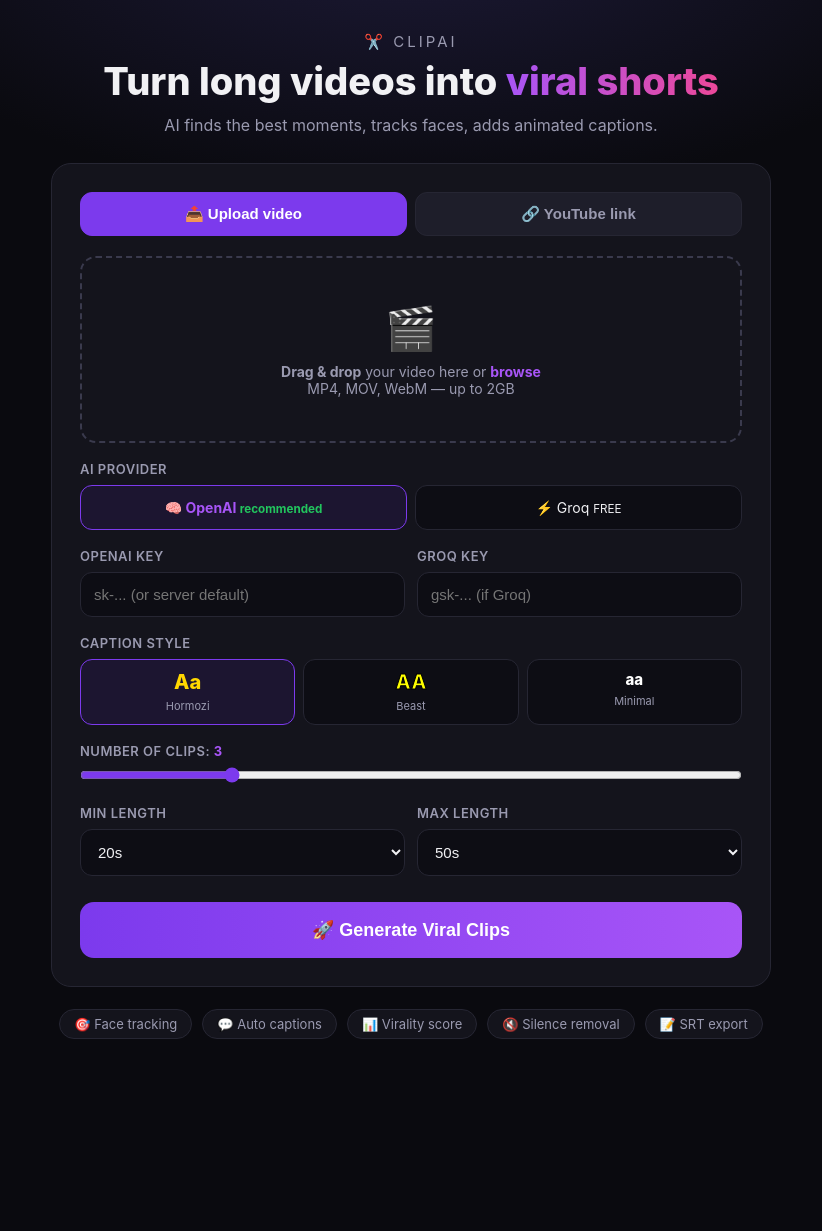
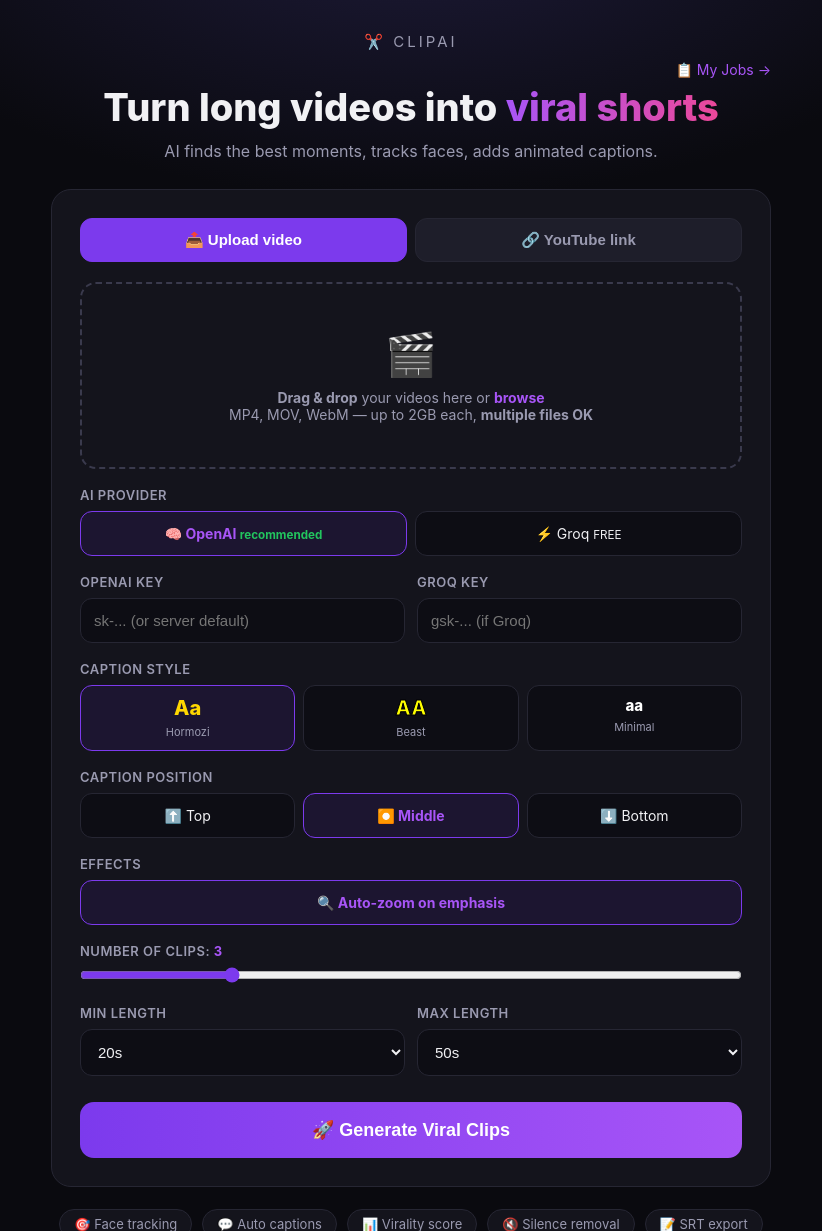
Before and after one commit to tanvirvaioff/clipai, a Flask app: page / in a window 1280 px wide. Shown: the top 1231 px of the page, without its empty margins (229-1051 px from the left). Before the commit the page ends 1039 px from the top, so only its background shows below. Run offline with Flask 3, Linux system fonts and the light colour scheme.

Commit message:
v3: opus/submagic upgrades + bulk processing + tracking fixes

```diff
--- a/templates/index.html
+++ b/templates/index.html
@@ -46,6 +46,7 @@ button.go:hover{transform:translateY(-1px);box-shadow:0 8px 24px rgba(124,58,237
 </style></head>
 <body><div class="wrap">
 <div class="logo">✂️ ClipAI</div>
+<div style="text-align:right;margin-bottom:6px"><a href="/jobs" style="color:var(--acc2);font-size:14px;text-decoration:none">📋 My Jobs →</a></div>
 <h1>Turn long videos into <span class="grad">viral shorts</span></h1>
 <p class="sub">AI finds the best moments, tracks faces, adds animated captions.</p>
 <form action="/start" method="post" enctype="multipart/form-data" id="f">
@@ -56,11 +57,11 @@ button.go:hover{transform:translateY(-1px);box-shadow:0 8px 24px rgba(124,58,237
 </div>
 <div id="drop" onclick="document.getElementById('file').click()">
 <div class="big">🎬</div>
-<p><b>Drag & drop</b> your video here or <b style="color:var(--acc2)">browse</b><br>MP4, MOV, WebM — up to 2GB</p>
+<p><b>Drag & drop</b> your videos here or <b style="color:var(--acc2)">browse</b><br>MP4, MOV, WebM — up to 2GB each, <b>multiple files OK</b></p>
 <div class="fname" id="fname"></div>
 </div>
-<input type="file" id="file" name="video" accept="video/*" onchange="picked(this)">
-<div id="ytbox"><input type="text" name="youtube_url" placeholder="https://youtube.com/watch?v=..."></div>
+<input type="file" id="file" name="video" accept="video/*" multiple onchange="picked(this)">
+<div id="ytbox"><textarea name="youtube_urls" rows="3" style="width:100%;background:#0d0d14;border:1px solid var(--border);color:var(--txt);border-radius:12px;padding:14px;font-size:15px" placeholder="Paste YouTube URLs — one per line (bulk OK)&#10;https://youtube.com/watch?v=..."></textarea></div>
 
 <label class="lbl">AI Provider</label>
 <div class="seg">
@@ -77,6 +78,18 @@ button.go:hover{transform:translateY(-1px);box-shadow:0 8px 24px rgba(124,58,237
 <label><input type="radio" name="caption_style" value="hormozi" checked><span class="sw" style="color:#ffd700">Aa</span><small>Hormozi</small></label>
 <label><input type="radio" name="caption_style" value="beast"><span class="sw" style="color:#ffff00;-webkit-text-stroke:1px #000">AA</span><small>Beast</small></label>
 <label><input type="radio" name="caption_style" value="minimal"><span class="sw" style="color:#fff;font-size:15px">aa</span><small>Minimal</small></label>
+</div>
+
+<label class="lbl">Caption position</label>
+<div class="seg">
+<label><input type="radio" name="caption_pos" value="top"><span>⬆️ Top</span></label>
+<label><input type="radio" name="caption_pos" value="middle" checked><span>⏺️ Middle</span></label>
+<label><input type="radio" name="caption_pos" value="bottom"><span>⬇️ Bottom</span></label>
+</div>
+
+<label class="lbl">Effects</label>
+<div class="seg">
+<label><input type="checkbox" name="auto_zoom" checked><span>🔍 Auto-zoom on emphasis</span></label>
 </div>
 
 <label class="lbl">Number of clips: <span class="rval" id="nv">3</span></label>
@@ -97,12 +110,12 @@ document.getElementById('tUp').classList.toggle('on',m=='up');
 document.getElementById('tYt').classList.toggle('on',m=='yt');
 document.getElementById('drop').style.display=m=='up'?'block':'none';
 document.getElementById('ytbox').style.display=m=='yt'?'block':'none';}
-function picked(i){const n=i.files[0]?i.files[0].name:'';const e=document.getElementById('fname');e.style.display=n?'block':'none';e.textContent='✅ '+n;}
+function picked(i){const fs=i.files;const e=document.getElementById('fname');e.style.display=fs.length?'block':'none';e.textContent='✅ '+fs.length+' file(s): '+Array.from(fs).map(f=>f.name).join(', ').slice(0,120);}
 const d=document.getElementById('drop');
 ['dragover','dragenter'].forEach(e=>d.addEventListener(e,ev=>{ev.preventDefault();d.classList.add('over')}));
 ['dragleave','drop'].forEach(e=>d.addEventListener(e,ev=>{ev.preventDefault();d.classList.remove('over')}));
 d.addEventListener('drop',ev=>{const f=ev.dataTransfer.files;if(f.length){document.getElementById('file').files=f;picked(document.getElementById('file'));}});
 document.getElementById('f').addEventListener('submit',ev=>{
-if(mode=='up'&&!document.getElementById('file').files.length){ev.preventDefault();alert('Please choose a video file');}
-if(mode=='yt'&&!document.querySelector('[name=youtube_url]').value.trim()){ev.preventDefault();alert('Please paste a YouTube URL');}});
+if(mode=='up'&&!document.getElementById('file').files.length){ev.preventDefault();alert('Please choose at least one video file');}
+if(mode=='yt'&&!document.querySelector('[name=youtube_urls]').value.trim()){ev.preventDefault();alert('Please paste at least one YouTube URL');}});
 </script></body></html>
```
